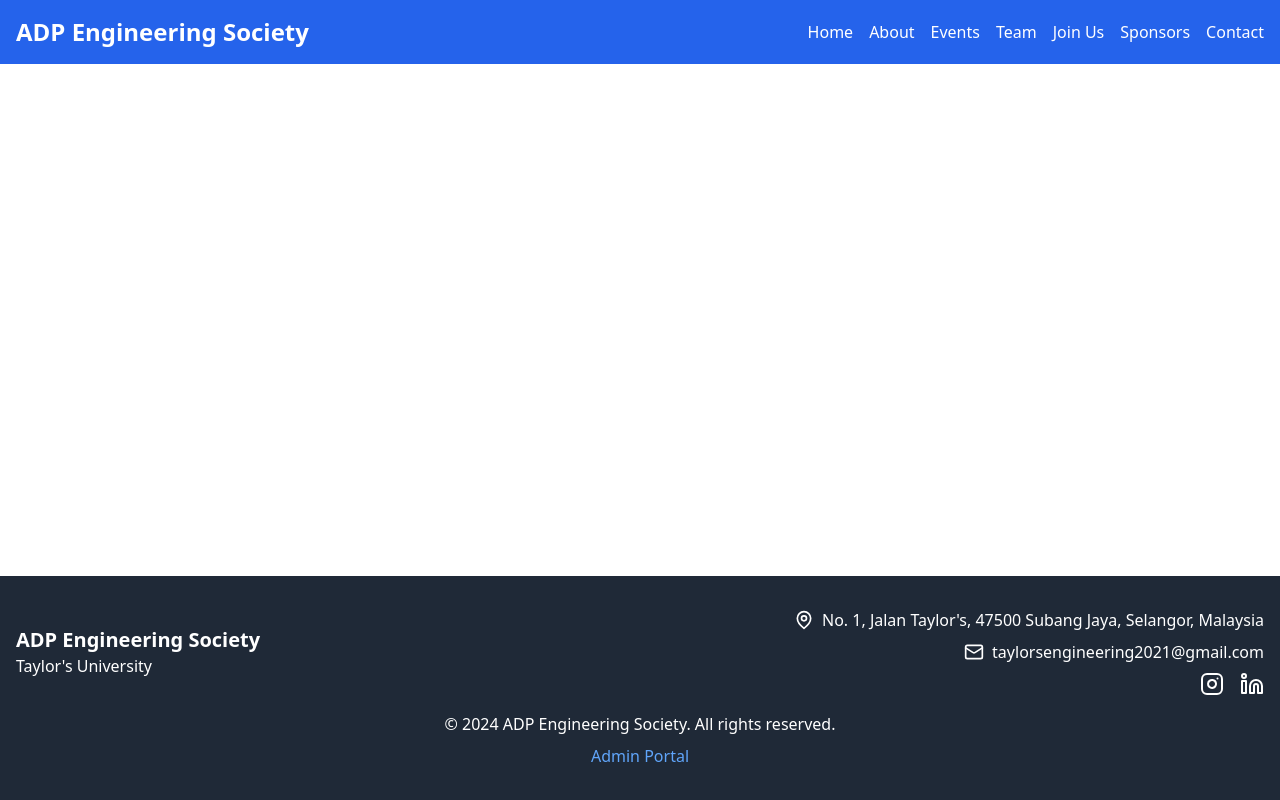
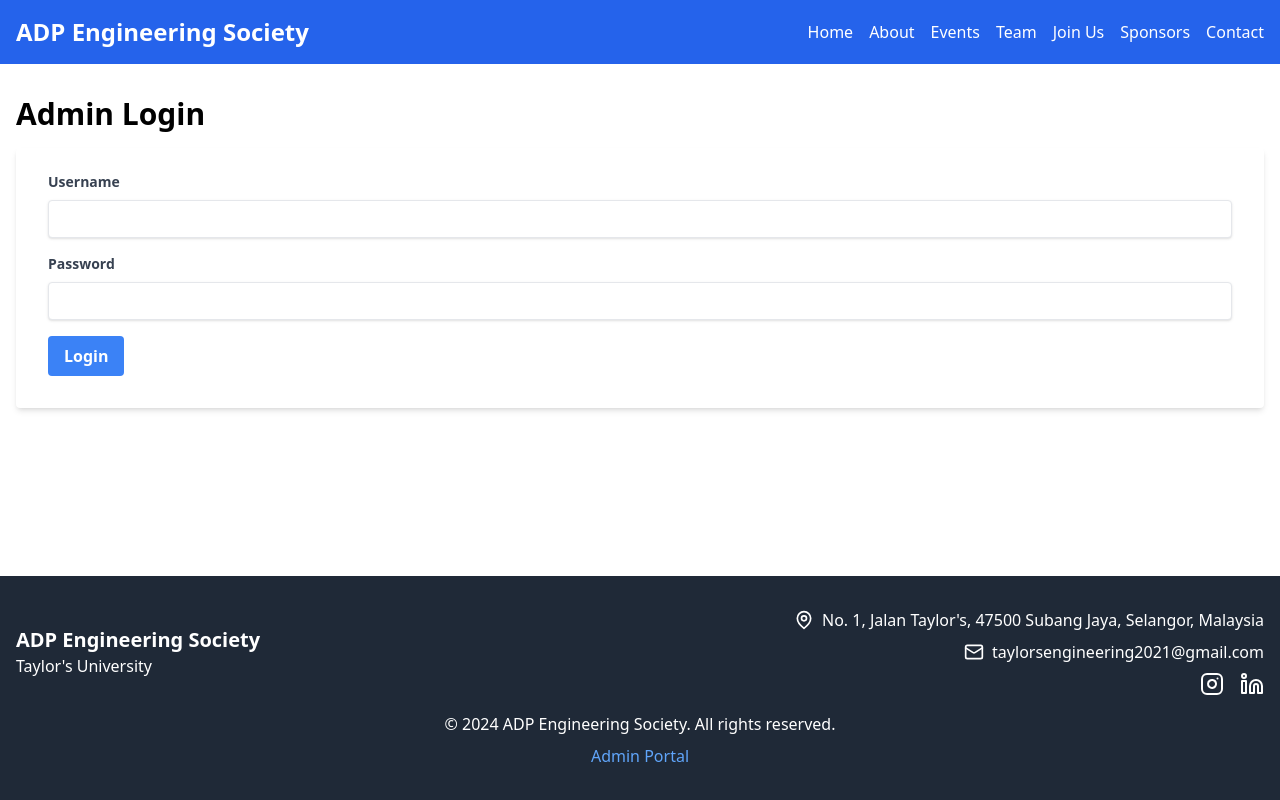
Before and after one commit to AlphaE01/ES-0.0.021, a React (Vite) app: page /admin in a window 1280 px wide. Built offline with nearby package versions, Linux system fonts and the light colour scheme.

Commit message:
Update AdminPortal.tsx

```diff
--- a/src/pages/AdminPortal.tsx
+++ b/src/pages/AdminPortal.tsx
@@ -1,12 +1,15 @@
 import React, { useState } from 'react';
 import { useForm } from 'react-hook-form';
+
 type LoginForm = {
   username: string;
   password: string;
 };
+
 const AdminPortal: React.FC = () => {
   const [isLoggedIn, setIsLoggedIn] = useState(false);
   const { register, handleSubmit, formState: { errors } } = useForm<LoginForm>();
+
   const onSubmit = (data: LoginForm) => {
     // In a real application, you would validate credentials against a backend
     if (data.username === 'adpengineering' && data.password === 'TaylorsADP2024!') {
@@ -15,6 +18,51 @@ const AdminPortal: React.FC = () => {
       alert('Invalid credentials');
     }
   };
-  // ... rest of the component remains the same
+
+  if (!isLoggedIn) {
+    return (
+      <div className="container mx-auto px-4 py-8">
+        <h2 className="text-3xl font-bold mb-4">Admin Login</h2>
+        <form onSubmit={handleSubmit(onSubmit)} className="bg-white shadow-md rounded px-8 pt-6 pb-8 mb-4">
+          <div className="mb-4">
+            <label htmlFor="username" className="block text-gray-700 text-sm font-bold mb-2">Username</label>
+            <input
+              type="text"
+              id="username"
+              {...register('username', { required: 'Username is required' })}
+              className="shadow appearance-none border rounded w-full py-2 px-3 text-gray-700 leading-tight focus:outline-none focus:shadow-outline"
+            />
+            {errors.username && <p className="text-red-500 text-xs italic">{errors.username.message}</p>}
+          </div>
+          <div className="mb-4">
+            <label htmlFor="password" className="block text-gray-700 text-sm font-bold mb-2">Password</label>
+            <input
+              type="password"
+              id="password"
+              {...register('password', { required: 'Password is required' })}
+              className="shadow appearance-none border rounded w-full py-2 px-3 text-gray-700 leading-tight focus:outline-none focus:shadow-outline"
+            />
+            {errors.password && <p className="text-red-500 text-xs italic">{errors.password.message}</p>}
+          </div>
+          <button
+            type="submit"
+            className="bg-blue-500 hover:bg-blue-700 text-white font-bold py-2 px-4 rounded focus:outline-none focus:shadow-outline"
+          >
+            Login
+          </button>
+        </form>
+      </div>
+    );
+  }
+
+  // Render the admin dashboard after a successful login
+  return (
+    <div className="container mx-auto px-4 py-8">
+      <h2 className="text-3xl font-bold mb-4">Welcome to the Admin Dashboard</h2>
+      {/* Placeholder for admin actions, e.g., manage events, sponsors, etc. */}
+      <p className="mb-4">Here you can manage events, sponsors, team members, and more.</p>
+    </div>
+  );
 };
+
 export default AdminPortal;
```
